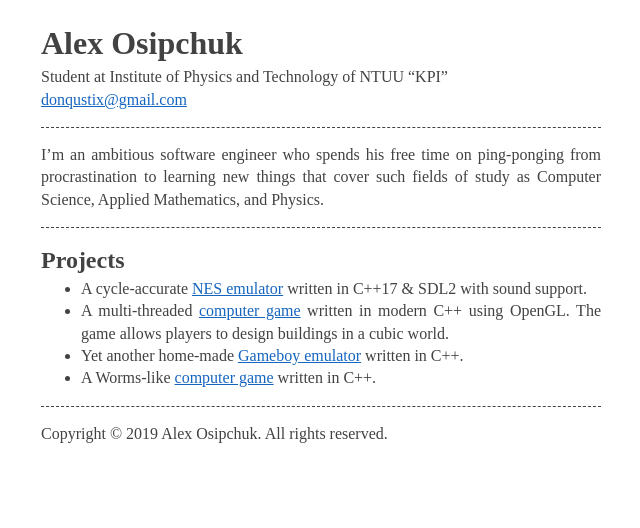
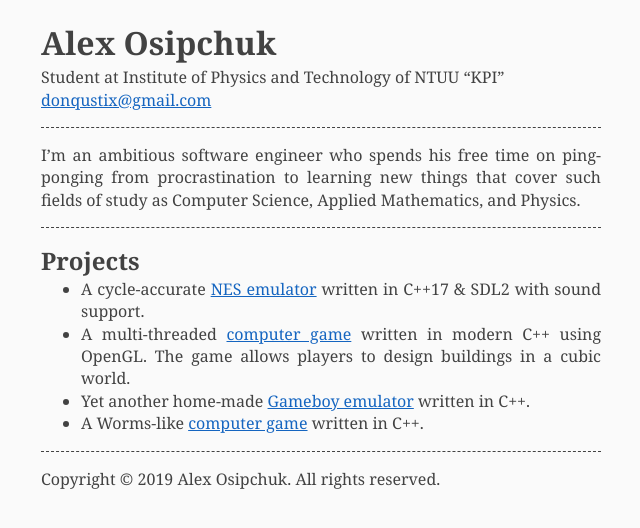
Before and after one commit to donqustix/donqustix.github.io, a Jekyll site: the page built from index.md, in a window 1280 px wide. Shown: the top 528 px of the page, without its empty margins (319-959 px from the left). Built offline with Jekyll 4.4.1, drawn with Linux system fonts in a browser that asks for light colours.

Commit message:
update changes

```diff
--- a/assets/css/main.scss
+++ b/assets/css/main.scss
@@ -2,12 +2,13 @@
 ---
 
 body {
-    font: "Open Sans", sans-serif;
+    font: 100% "Georgia", serif;
     line-height: 1.4;
     text-align: justify;
+    background-color: #FAFAFA;
     color: #424242;
     max-width: 35em;
-    margin: 0 auto;
+    margin: 1em auto;
 }
 
 %bottom-borderline {
@@ -36,7 +37,8 @@ h1 {
 }
 
 h2 {
-    margin: 0;
+    margin-bottom: 0;
+    margin-top:    0;
 }
 
 p {
```
